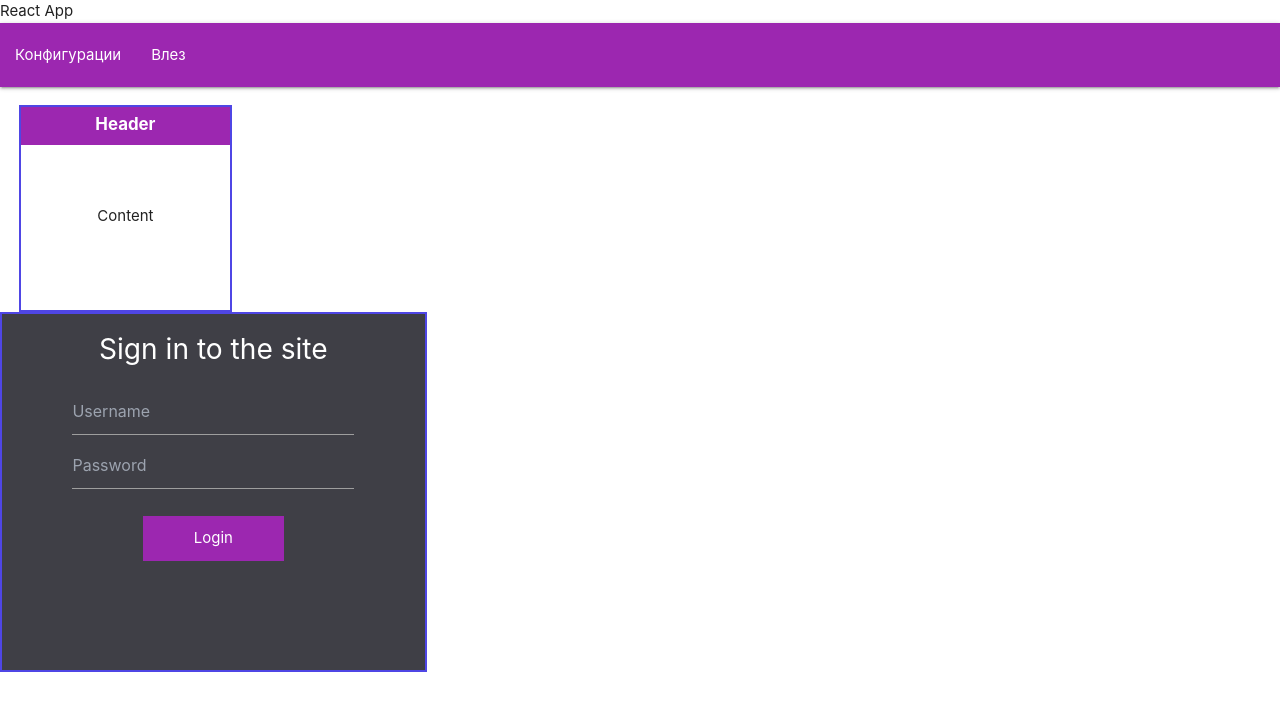
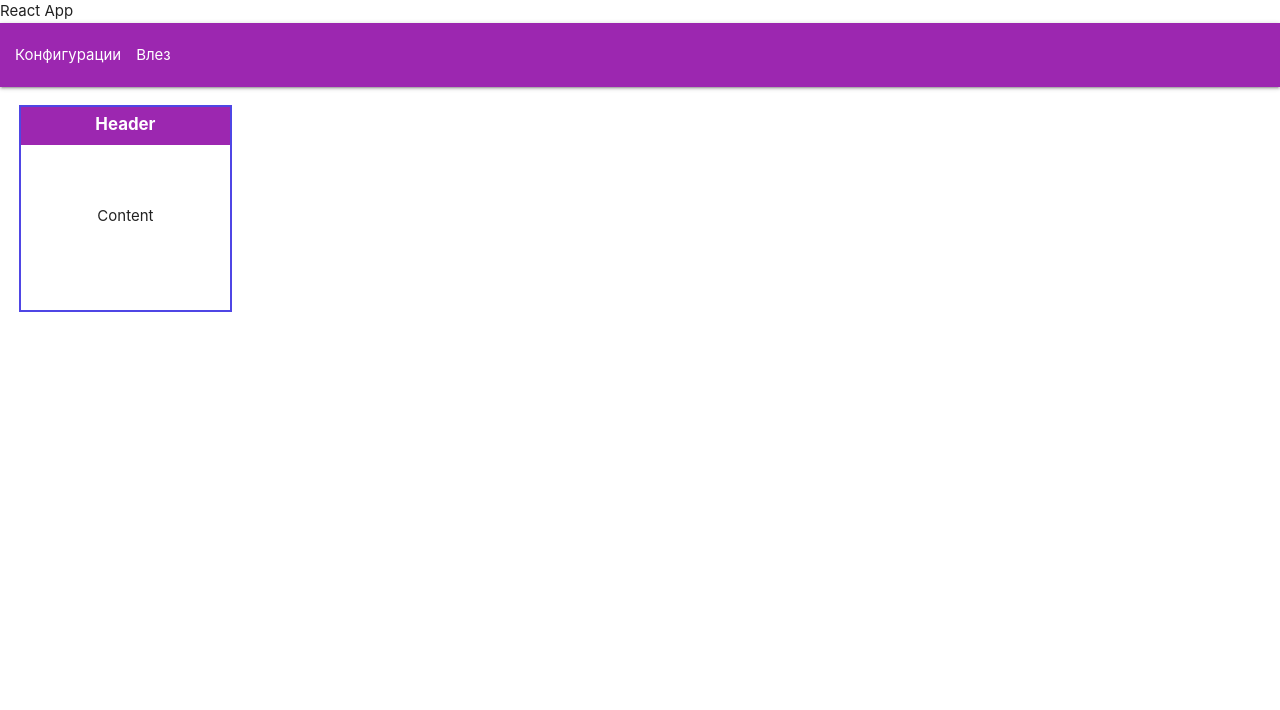
Before and after one commit to martinmarinov150402/PCBuilding, a React (Create React App) app: page / in a window 1280 px wide. Shown: the top 710 px of the page. Built offline with nearby package versions, Linux system fonts and the light colour scheme.

Commit message:
Some progress

```diff
--- a/package.json
+++ b/package.json
@@ -3,6 +3,9 @@
   "version": "0.1.0",
   "private": true,
   "dependencies": {
+    "@fortawesome/fontawesome": "^1.1.8",
+    "@fortawesome/fontawesome-free-solid": "^5.0.13",
+    "@fortawesome/react-fontawesome": "^0.2.0",
     "@material-tailwind/react": "^2.1.9",
     "@testing-library/jest-dom": "^5.14.1",
     "@testing-library/react": "^13.0.0",
@@ -11,6 +14,7 @@
     "@types/node": "^16.7.13",
     "@types/react": "^18.0.0",
     "@types/react-dom": "^18.0.0",
+    "font-awesome": "^4.7.0",
     "react": "^18.2.0",
     "react-dom": "^18.2.0",
     "react-hook-form": "^7.51.4",
--- a/src/MainPage.tsx
+++ b/src/MainPage.tsx
@@ -1,15 +1,16 @@
-import React from 'react';
+import React, { useState } from 'react';
 import './MainPage.css';
 import NavBar from './components/NavBar';
 import { ConfigurationDesc } from './components/ConfigurationDesc';
 import { LoginModal } from './components/LoginModal';
 
 function MainPage() {
+  const [loginModalVisible, setLoginModalVisible] = useState(false);
   return (
     <>
-      <NavBar></NavBar>
+      <NavBar onLoginClick={() => setLoginModalVisible(true)}></NavBar>
       <ConfigurationDesc></ConfigurationDesc>
-      <LoginModal></LoginModal>
+      <LoginModal visible = {loginModalVisible} onCloseClick={() => setLoginModalVisible(false)}></LoginModal>
     </>
   );
 }
--- a/src/components/ConfigurationDesc.tsx
+++ b/src/components/ConfigurationDesc.tsx
@@ -2,7 +2,7 @@ export function ConfigurationDesc() {
     return (
     <div className = "w-1/6 border-solid border-indigo-600 ml-5 mt-5 border-2">
         <div className = "purple accent-5 w-full h-10 text-center p-1 text-white font-bold text-lg">Header</div>
-        <div className = "w-full h-44 text-center p-16">Content</div>
+        <div className = "w-full h-44 text-center items-center pt-16">Content</div>
     </div>
     );
 
--- a/src/components/LoginModal.tsx
+++ b/src/components/LoginModal.tsx
@@ -1,7 +1,9 @@
 import { Controller, useForm } from "react-hook-form"
 import { Input } from "@material-tailwind/react";
+import { FontAwesomeIcon } from "@fortawesome/react-fontawesome";
+import {faWindowClose} from '@fortawesome/fontawesome-free-solid'
 
-export function LoginModal() {
+export function LoginModal({visible, onCloseClick}:{visible:boolean, onCloseClick: () => void} ) {
 
     const {
     control,
@@ -14,8 +16,11 @@ export function LoginModal() {
     },
   })
     return (
-        <div className = "w-1/3 h-96 fixed bg-zinc-700 items-center border-2 border-solid border-indigo-600 flex flex-col">
-            <h1 className="text-white font text-3xl mt-5">Sign in to the site</h1>
+        <div className = {"w-1/3 h-96 fixed bg-zinc-700 items-center border-2 border-solid border-indigo-600 flex flex-col " + (visible ? "visible" : "invisible")}>
+            <div className = "flex flex-line">
+                <h1 className="text-white font text-3xl mt-5">Sign in to the site</h1>
+                <div onClick={() => onCloseClick()} className="text-white ml-10 mt-5 items-end purple accent-5 w-5 h-5 text-center">X</div>
+            </div>
             <Controller
                 control={control}
                 render={({ field: { onChange, onBlur, value } }) => (
@@ -38,7 +43,7 @@ export function LoginModal() {
                 render={({ field: { onChange, onBlur, value } }) => (
                     <div className="w-2/3">
                         <input
-                        mt-5
+                        className="mt-5"
                         placeholder="Password"
                         onBlur={onBlur}
                         onChange={onChange}
@@ -52,5 +57,6 @@ export function LoginModal() {
 
             <button className = "w-1/3 purple accent-5 mt-5 h-12 text-white" onClick={handleSubmit(data => console.log(data))}>Login</button>
         </div>
+
     )
 }
--- a/src/components/NavBar.tsx
+++ b/src/components/NavBar.tsx
@@ -1,11 +1,11 @@
-function NavBar()
+function NavBar({onLoginClick}: {onLoginClick: ()=>void})
 {
     return (
       <nav>
         <div className="nav-wrapper purple accent-5">
           <ul id="nav-mobile" className="left hide-on-med-and-down">
             <li><a href="#">Конфигурации</a></li>
-            <li><a href="#">Влез</a></li>
+            <li onClick={() => onLoginClick()}>Влез</li>
           </ul>
         </div>
       </nav>
```
Also changed, not shown: 2 other files (tests, documents, lock files or other folders).
